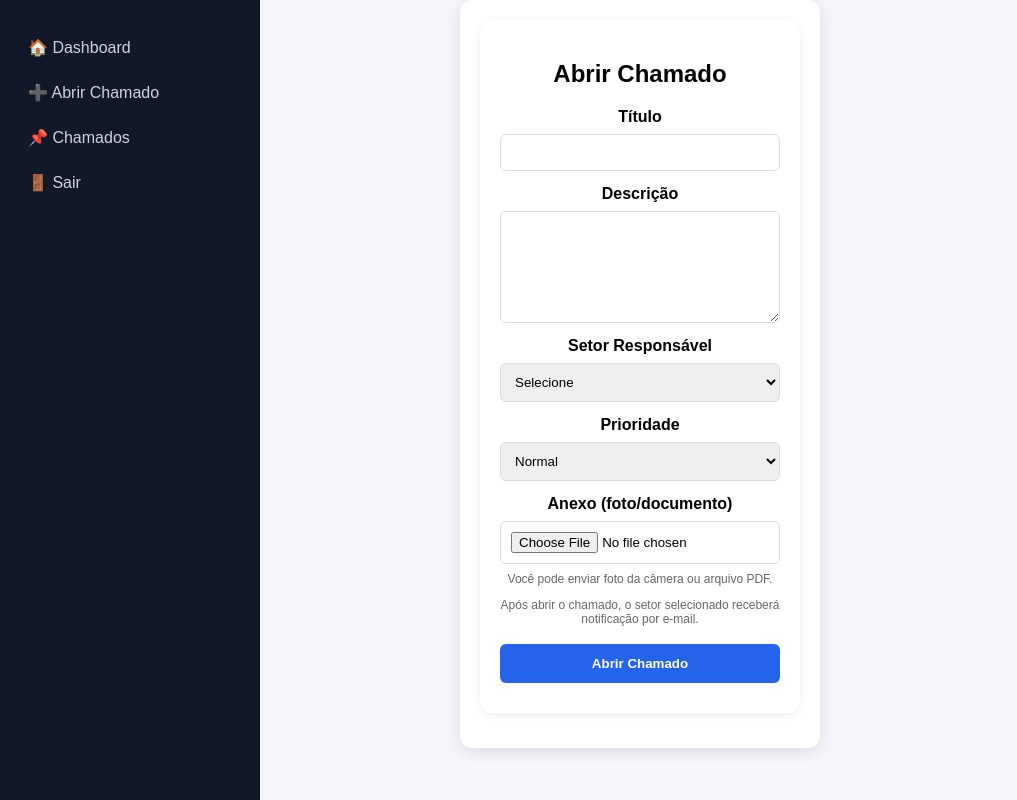
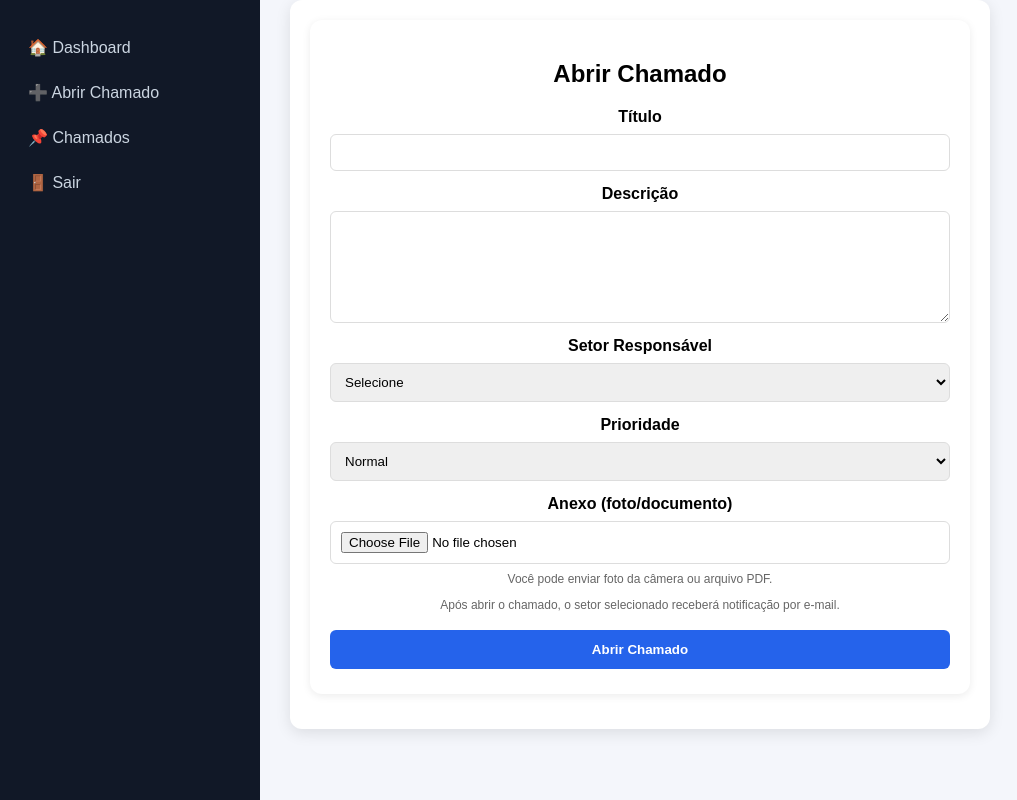
Before and after one commit to qualidadekcq-droid/sistema_chamados, a Flask app: page /abrir in a window 1280 px wide. Shown: the whole page, without its empty margins (0-1017 px from the left). Run offline with Flask 3, Linux system fonts and the light colour scheme; the visitor is signed in with stand-in values (Sample User, id 1); data that the repository does not hold is empty.

Commit message:
ajuste de login

```diff
--- a/static/style.css
+++ b/static/style.css
@@ -9,29 +9,35 @@ body {
 ======================== */
 
 .container {
-    width: 320px;
+    width: 100%;
+    max-width: 350px;
     margin: 80px auto;
     background: white;
-    padding: 25px;
+    padding: 30px;
     border-radius: 12px;
     box-shadow: 0 4px 15px rgba(0,0,0,0.1);
     text-align: center;
+    box-sizing: border-box;
 }
+
 
 /* ========================
    INPUTS
 ======================== */
 
 input, select, textarea {
-    width: 80%;
-    max-width: 300px;
-    padding: 10px;
-    margin: 8px auto;
+    width: 100%;
+    max-width: 100%;
+    padding: 12px;
+    margin: 8px 0;
     display: block;
     border-radius: 8px;
     border: 1px solid #ddd;
     outline: none;
+    box-sizing: border-box;
+    font-family: inherit;
 }
+
 
 /* foco bonito */
 input:focus, select:focus, textarea:focus {
@@ -50,10 +56,9 @@ textarea {
 ======================== */
 
 button {
-    width: 85%;
-    max-width: 300px;
-    padding: 10px;
-    margin: 10px auto;
+    width: 100%;
+    padding: 12px;
+    margin: 15px 0 5px 0;
     display: block;
     border-radius: 8px;
     border: none;
@@ -61,6 +66,7 @@ button {
     color: white;
     cursor: pointer;
     font-weight: bold;
+    box-sizing: border-box;
 }
 
 button:hover {
```
Also changed, not shown: static/favicon-192.png (renamed from static/icon-192.png), static/favicon-512.png (renamed from static/icon-512.png).
